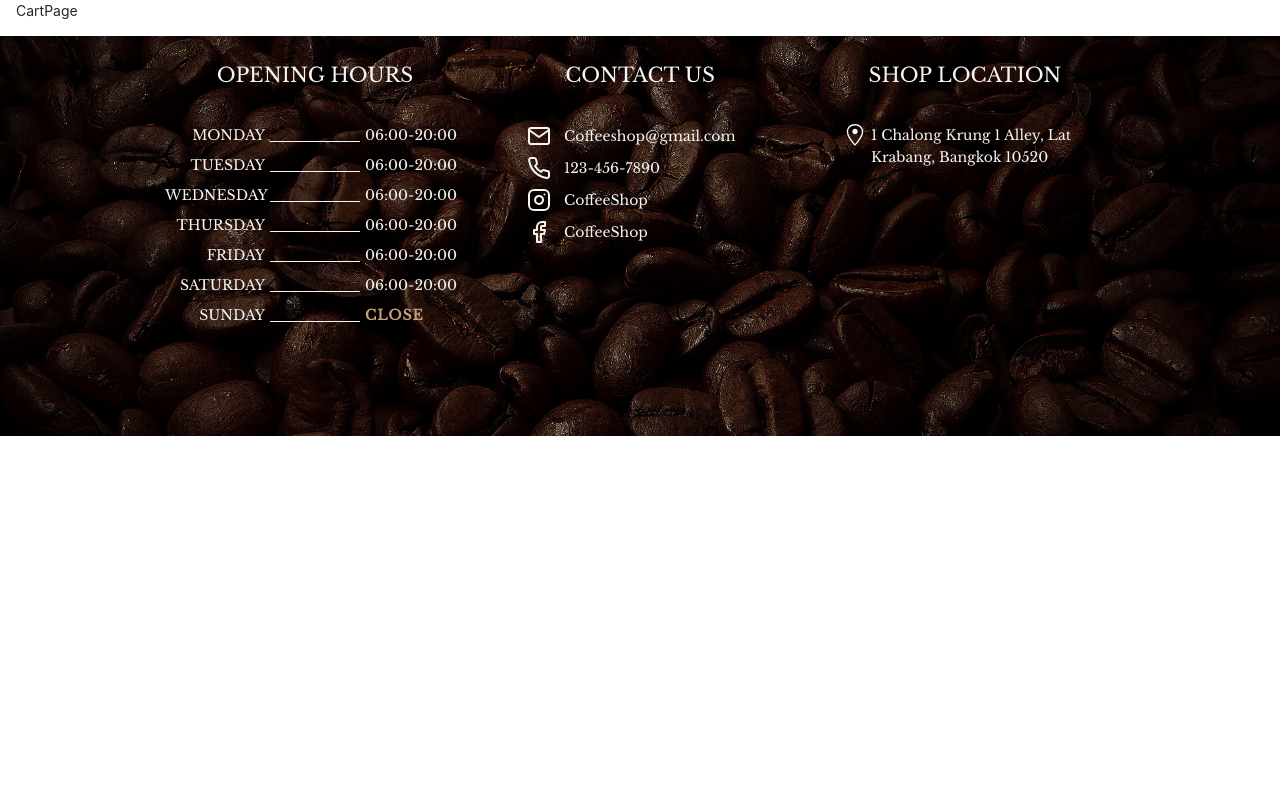
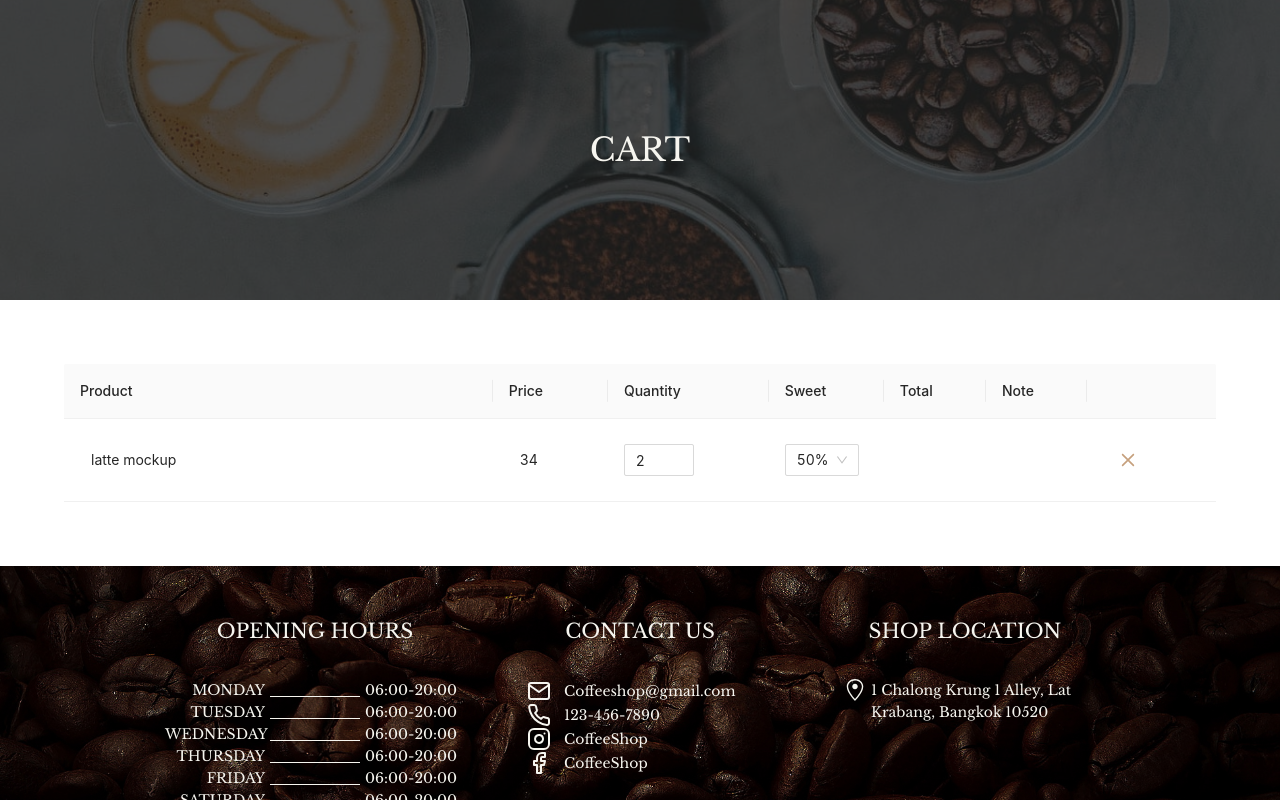
Before and after one commit to ProjectCoffeeShopKMITL/FrontEnd, a React (Create React App) app: page /cart in a window 1280 px wide. Shown: the top 800 px of the page. Built offline with nearby package versions, Linux system fonts and the light colour scheme.

Commit message:
mockup cart

```diff
--- a/src/components/Footer/Footer.module.css
+++ b/src/components/Footer/Footer.module.css
@@ -24,7 +24,7 @@
     display: flex;
     justify-content: space-evenly;
     align-items: center;
-    height: 400px;
+    /* height: 400px; */
     width: 1000px;
     /* position: absolute; */
     /* background: rgb(255, 136, 136); */
@@ -32,7 +32,7 @@
 .openHour {
     width: 300px;
     height: 300px;
-    margin-bottom: 3.2rem;
+    /* margin-bottom: 3.2rem; */
     /* background: rgb(255, 161, 161); */
 }
 .inOpenHour {
@@ -46,7 +46,7 @@
     height: 100%;
     display: flex;
     justify-content: space-between;
-    margin-bottom: 0.5rem;
+    /* margin-bottom: 0.5rem; */
 }
 .textInOpenHour {
     width: 100px;
@@ -72,7 +72,7 @@
 .contact {
     width: 300px;
     height: 300px;
-    margin-bottom: 3.2rem;
+    /* margin-bottom: 3.2rem; */
     /* background: rgb(255, 161, 161); */
 }
 .inContact {
@@ -85,7 +85,7 @@
 .coverInContact {
     display: flex;
     align-items: center;
-    margin-bottom: 0.5rem;
+    /* margin-bottom: 0.5rem; */
 }
 .icon {
     width: 50px;
@@ -95,7 +95,7 @@
 .location {
     width: 300px;
     height: 300px;
-    margin-bottom: 3.2rem;
+    /* margin-bottom: 3.2rem; */
 }
 .coverInLocation {
     padding-left: 0.75rem;
@@ -122,9 +122,6 @@
     }
     .footerContainer {
         flex-direction: column;
-        max-width: 100vw;
-        min-height: 100vh;
-        /* height: 100vh; */
     }
     .imgCover {
         background-image: url(../../picture/footer.jpeg);
--- a/src/components/Menu/Menu.js
+++ b/src/components/Menu/Menu.js
@@ -16,6 +16,7 @@ export function Menu({ data }) {
   // move to next page
   const history = useHistory()
   const [isDrawerOpen, setIsDrawerOpen] = useState(false)
+  const [totalPrice, setTotalPrice] = useState(data.price)
   const [form] = Form.useForm()
 
   const { setCartList } = useCartContext()
@@ -77,12 +78,21 @@ export function Menu({ data }) {
         maskClosable={false}
         keyboard={false}
       >
+        {console.log(
+          form.getFieldsValue().quantity,
+          data.price,
+          data.price * form.getFieldsValue().quantity
+        )}
+
         <Form
+          onFieldsChange={() => {
+            setTotalPrice(data.price * form.getFieldsValue().quantity)
+          }}
           form={form}
           onFinish={(value) => {
             setCartList((oldCartList) => [
               ...oldCartList,
-              { ...data, ...value },
+              { ...data, ...value, totalPrice },
             ])
             handleClose()
             console.log(value)
@@ -115,17 +125,20 @@ export function Menu({ data }) {
           </div>
           <div className={styles.line} />
           <div className={styles.inputNumber}>
-            <InputNumber
-              min={1}
-              max={10}
-              defaultValue={1}
-              style={{ width: '70px' }}
-            />
+            <Form.Item name="quantity" initialValue={1}>
+              <InputNumber min={1} max={10} style={{ width: '70px' }} />
+            </Form.Item>
+            <div className={styles.countPrice}>
+              {totalPrice}
+              <div>฿</div>
+            </div>
           </div>
 
           <div>
             <div className={styles.header}>Note</div>
-            <TextArea showCount maxLength={100} style={{ height: 120 }} />
+            <Form.Item name="note">
+              <TextArea showCount maxLength={100} style={{ height: 120 }} />
+            </Form.Item>
           </div>
 
           <div
--- a/src/components/Navbar/Navbar.js
+++ b/src/components/Navbar/Navbar.js
@@ -3,11 +3,18 @@ import { NavLink } from 'react-router-dom'
 import styles from './Navbar.module.css'
 import css from 'classnames'
 
+import { Popover, Row, Col, Divider } from 'antd'
 import { IoCartOutline } from 'react-icons/io5'
+import { CgClose } from 'react-icons/cg'
 import logo from '../../picture/logocoffee.png'
 import { useNavbarContext } from '../../context/NavbarContext'
+import { useCartContext } from '../../context/CartContext'
+
+import img17 from '../../picture/img17.jpeg'
 
 export function Navbar() {
+  const { cartList } = useCartContext()
+
   const { isNavbarOpen, setIsNavbarOpen, isNavbarShowBg, setIsNavbarShowBg } =
     useNavbarContext()
 
@@ -59,8 +66,8 @@ export function Navbar() {
         </li>
       </div>
 
-      <ul className={styles.text}>
-        <li className={styles.link}>
+      <div className={styles.text}>
+        <div className={styles.link}>
           <NavLink
             exact
             to="/"
@@ -69,9 +76,9 @@ export function Navbar() {
           >
             HOME
           </NavLink>
-        </li>
+        </div>
 
-        <li className={styles.link}>
+        <div className={styles.link}>
           <NavLink
             to="/menu"
             activeClassName={styles.active}
@@ -79,9 +86,9 @@ export function Navbar() {
           >
             MENU
           </NavLink>
-        </li>
+        </div>
 
-        <li className={styles.link}>
+        <div className={styles.link}>
           <NavLink
             to="/about"
             activeClassName={styles.active}
@@ -89,9 +96,9 @@ export function Navbar() {
           >
             ABOUT
           </NavLink>
-        </li>
+        </div>
 
-        <li className={styles.link}>
+        <div className={styles.link}>
           <NavLink
             to="/gallery"
             activeClassName={styles.active}
@@ -99,10 +106,46 @@ export function Navbar() {
           >
             GALLERY
           </NavLink>
-        </li>
+        </div>
         <div className={styles.divider} />
 
-        <li className={css(styles.link, styles.cart)}>
+        <div className={css(styles.link, styles.cart)}>
+          <Popover
+            title={JSON.stringify(cartList)}
+            placement="bottomRight"
+            content={cartList.map((cart) => (
+              <Row className={styles.popover}>
+                {/* <Col span={8}>
+                  <img src={img17} />
+                </Col> */}
+                <Col span={16}>
+                  <Row className={styles.popoverRow1}>
+                    {cart.name}
+                    <CgClose size={20} />
+                  </Row>
+                  <Row>
+                    <span>Sweet:</span>
+                    {cart.sweet}
+                    <span>Quantity:</span>
+                    {cart.quantity}
+                  </Row>
+                  <Row className={styles.price}>
+                    {cart.price}
+                    <span>Bath</span>
+                  </Row>
+                  <Row>
+                    <Divider />
+                  </Row>
+                  <Row>
+                    <Col>Total:</Col>
+                    <Col>{cart.totalPrice}</Col>
+                  </Row>
+                </Col>
+              </Row>
+            ))}
+            trigger="hover"
+            arrowPointAtCenter
+          >
             <NavLink
               to="/cart"
               activeClassName={styles.active}
@@ -110,17 +153,19 @@ export function Navbar() {
             >
               <IoCartOutline size={24} />
             </NavLink>
+          </Popover>
+
           {/* <div activeClassName={styles.active} className={css(styles.navlink)}>
             <IoCartOutline size={24} />
           </div> */}
-        </li>
+        </div>
 
         <li className={styles.link}>
           <div activeClassName={styles.activeLogin} className={styles.login}>
             LOGIN
           </div>
         </li>
-      </ul>
+      </div>
 
       {/* hambergur */}
       <div
--- a/src/context/CartContext.js
+++ b/src/context/CartContext.js
@@ -2,7 +2,9 @@ import { createContext, useContext, useState } from 'react'
 
 const CartContext = createContext()
 export const CartProvider = ({ children }) => {
-  const [cartList, setCartList] = useState([])
+  const [cartList, setCartList] = useState([
+    { id: 1, name: 'latte mockup', price: 34, sweet: 50, quantity: 2 },
+  ])
   return (
     <CartContext.Provider
       value={{
--- a/src/pages/CartPage/CartPage.js
+++ b/src/pages/CartPage/CartPage.js
@@ -1,10 +1,139 @@
 import styles from './CartPage.module.css'
 import css from 'classnames'
 
+import { Table, Form, InputNumber, Input, Select } from 'antd'
+import { CgClose } from 'react-icons/cg'
+
+import { useCartContext } from '../../context/CartContext'
+
 export function CartPage() {
+  const { cartList, setCartList } = useCartContext()
+  const [form] = Form.useForm()
+
+  const columns = [
+    {
+      title: 'Product',
+      render: ({ name, listAction, ...rest }) => (
+        <div className={styles.detail}>
+          <Form.Item name={[name, 'name']} noStyle {...rest}>
+            <Input bordered={false} style={{ pointerEvents: 'none' }} />
+          </Form.Item>
+        </div>
+      ),
+      key: 'product',
+    },
+    {
+      title: 'Price',
+      width: '10%',
+      render: ({ name, listAction, ...rest }) => (
+        <div className={styles.inputNumber}>
+          <Form.Item name={[name, 'price']} noStyle {...rest}>
+            <Input bordered={false} />
+          </Form.Item>
+        </div>
+      ),
+      key: 'price',
+    },
+    {
+      title: 'Quantity',
+      render: ({ name, listAction, ...rest }) => (
+        <div className={styles.inputNumber}>
+          <Form.Item name={[name, 'quantity']} noStyle {...rest}>
+            <InputNumber min={1} max={10} style={{ width: '70px' }} />
+          </Form.Item>
+        </div>
+      ),
+      key: 'name',
+    },
+    {
+      title: 'Sweet',
+      width: '10%',
+      render: ({ name, listAction, ...rest }) => (
+        <div className={styles.inputNumber}>
+          <Form.Item name={[name, 'sweet']} noStyle {...rest}>
+            {/* <Input bordered={false} /> */}
+            <Select
+              options={[
+                { value: 0, label: '0%' },
+                { value: 25, label: '25%' },
+                { value: 50, label: '50%' },
+                { value: 75, label: '75%' },
+                { value: 100, label: '100%' },
+              ]}
+            />
+          </Form.Item>
+        </div>
+      ),
+      key: 'sweet',
+    },
+    {
+      title: 'Total',
+      dataIndex: 'total',
+      key: 'total',
+    },
+    {
+      title: 'Note',
+      dataIndex: 'note',
+      key: 'note',
+    },
+    {
+      // title: 'close',
+      render: ({ name, listAction, ...rest }) => (
+        // render: (a) => (
+        <div
+          className={styles.inputNumber}
+          onClick={() => listAction.remove(name)}
+        >
+          <div className={styles.closeButton}>
+            <CgClose size={20} />
+          </div>
+        </div>
+      ),
+      key: 'close',
+    },
+  ]
+
   return (
     <div>
-      <p>CartPage</p>
+      <div className={styles.coverHeader}>
+        <div className={styles.imgHeader}></div>
+        <h4 className={styles.textHeader}>CART</h4>
+      </div>
+      <div className={styles.coverTable}>
+        <Form
+          form={form}
+          onFieldsChange={() => {
+            const formValue = form.getFieldsValue()
+            setCartList(formValue.cartList)
+          }}
+        >
+          <Form.List name="cartList" initialValue={cartList}>
+            {(fields, listAction) => (
+              <>
+                <Table
+                  dataSource={fields.map((field) => ({ ...field, listAction }))}
+                  columns={columns}
+                  pagination={false}
+                />
+                {/* <button
+                  onClick={() =>
+                    listAction.add({
+                      id: 1,
+                      name: 'latte mockup',
+                      price: 34,
+                      sweet: 50,
+                      quantity: 2,
+                    })
+                  }
+                >
+                  add
+                </button> */}
+              </>
+            )}
+          </Form.List>
+        </Form>
+      </div>
+      {/* <button onClick={() => console.log(form.getFieldsValue())}>test</button> */}
     </div>
   )
 }
--- a/src/pages/CartPage/CartPage.module.css
+++ b/src/pages/CartPage/CartPage.module.css
@@ -0,0 +1,51 @@
+.coverHeader {
+    background: #202020c7;
+    height: 300px;
+    width: 100%;
+}
+.imgHeader {
+    background-image: url(../../picture/img15.jpeg);
+    height: 300px;
+    width: 100%;
+    background-repeat: no-repeat;
+    background-size: cover;
+    background-position: center;
+    position: absolute;
+    z-index: -1;
+}
+.textHeader {
+    display: flex;
+    justify-content: center;
+    align-items: center;
+    font-size: 32px;
+    font-family: "Libre Baskerville";
+    height: 300px;
+    width: 100%;
+    color: var(--white);
+    position: absolute;
+    z-index: 1;
+}
+
+.coverTable {
+    padding: 4rem;
+}
+.detail {
+    /* background: #000; */
+    display: flex;
+    justify-content: flex-start;
+}
+.closeButton {
+    cursor: pointer;
+    color: var(--brownlight);
+    width: 50px;
+    height: 50px;
+    display: flex;
+    justify-content: center;
+    align-items: center;
+}
+
+.closeButton:hover {
+    transition: 0.5s;
+    background: var(--brownlight);
+    color: var(--white);
+}
--- a/src/pages/HomePage/HomePage.module.css
+++ b/src/pages/HomePage/HomePage.module.css
@@ -96,7 +96,7 @@ h4 {
     height: 400px;
     display: flex;
     flex-direction: column;
-    justify-content: space-between;
+    justify-content: space-around;
 }
 .headP3 {
     text-align: center;
--- a/src/pages/MenuPage/MenuPage.js
+++ b/src/pages/MenuPage/MenuPage.js
@@ -25,8 +25,6 @@ export function MenuPage() {
   const [searchText, setSearchText] = useState('')
   const [filterBy, setFilterBy] = useState('')
   const [sortBy, setSortBy] = useState('recommend')
-
-  const { cartList } = useCartContext()
 
   const fetchMenus = async () => {
     try {
@@ -131,8 +129,6 @@ export function MenuPage() {
               <Menu data={eachData} key={eachData.id} />
             ))}
           </div>
-
-          {JSON.stringify(cartList, null, 2)}
         </div>
       </div>
     </div>
```
Also changed, not shown: src/components/Menu/Menu.module.css (+19 -1 lines), src/components/Navbar/Navbar.module.css (+19 -1 lines). Lines whose indentation alone changed are shown as unchanged.
